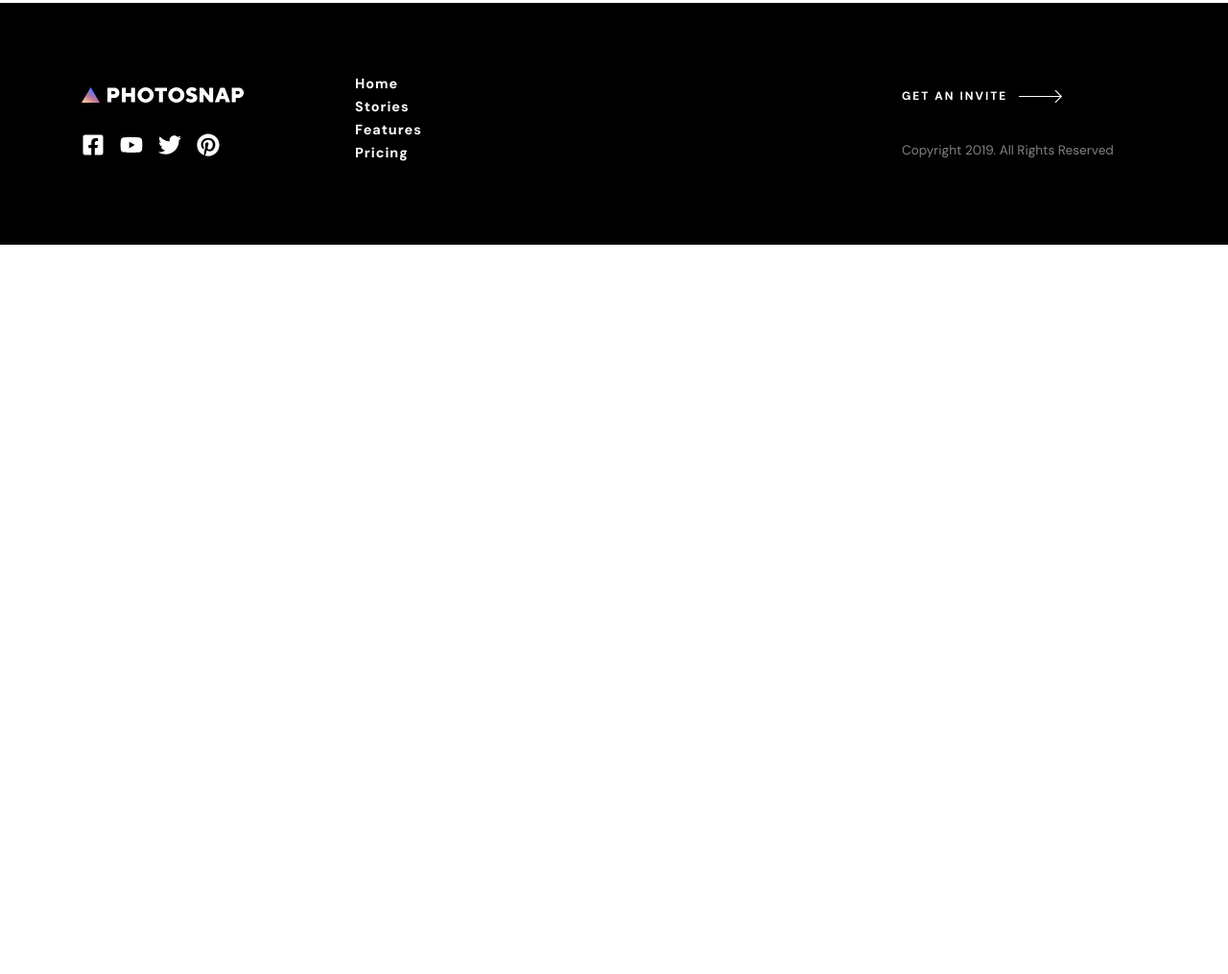
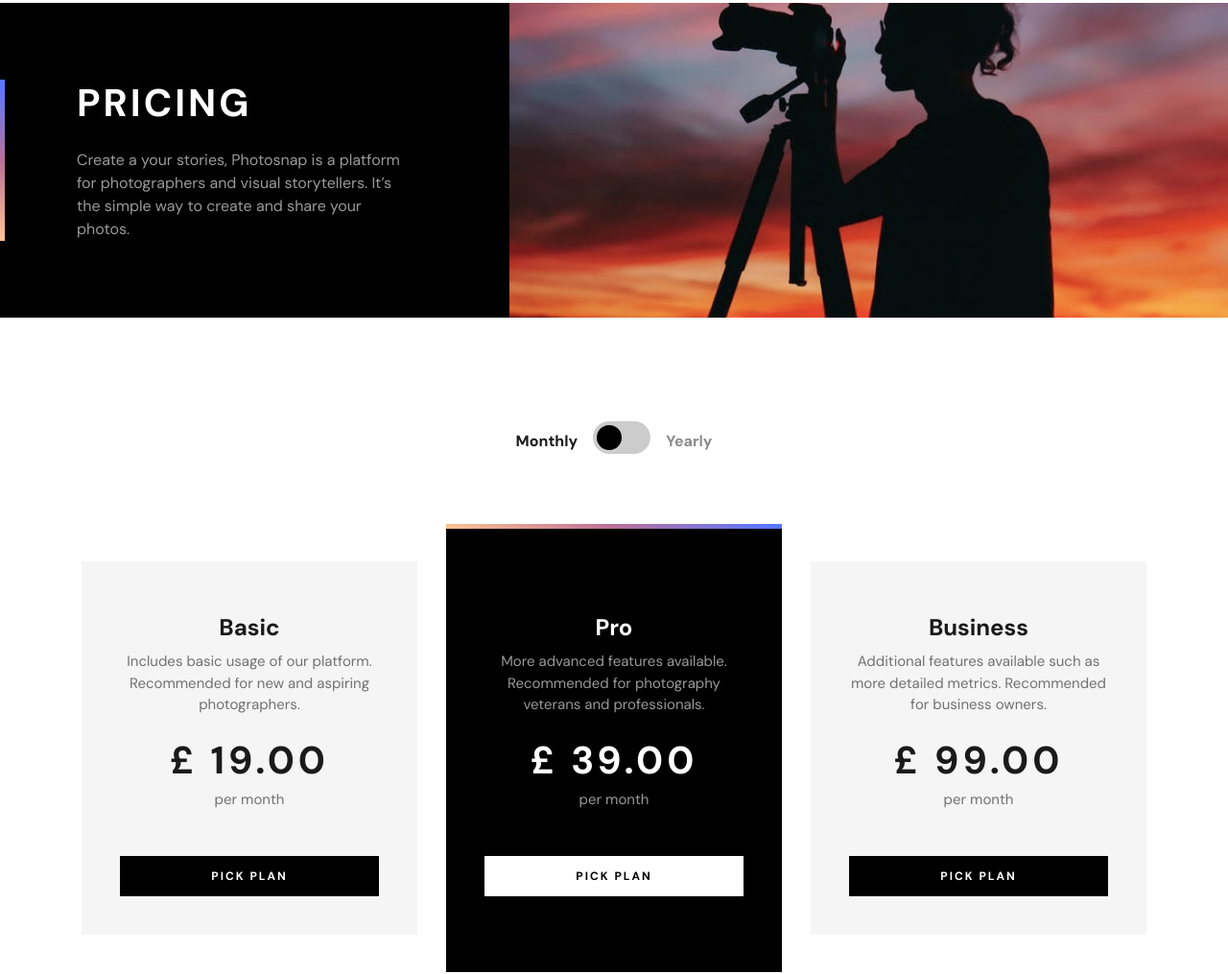
Before and after one commit to Matthew-Hodgetts/Photosnap-fem, a Gatsby site: page /pricing in a window 1280 px wide. Shown: the part 63-1078 px from the top of the page at 96% size. Before the commit the page ends 800 px from the top, so only its background shows below. Built offline with nearby package versions, Linux system fonts and the light colour scheme; Gatsby itself is replaced by a stand-in of ours.

Commit message:
Added pricing options compare component and hero to pricing page

```diff
--- /dev/null
+++ b/src/components/pricing/Plan/Plan.jsx
@@ -0,0 +1,39 @@
+import React from "react";
+
+import "./Plan.scss";
+
+const Plan = ({ title, text, monthly, yearly, black, showMonthly }) => {
+  let classes, btnClass;
+
+  if (black) {
+    classes = "plan--black";
+    btnClass = "btn--white";
+  } else {
+    btnClass = "btn--black";
+  }
+  return (
+    <div className="col-lg-4">
+      <div className={`plan ${classes}`}>
+        <div className="plan__inner">
+          <h2 className="plan__title">{title}</h2>
+          <p className="plan__text">{text}</p>
+          <div className="price__wrapper">
+            <span className="plan__price">
+              £ {showMonthly ? monthly : yearly}
+            </span>
+            <p className="plan__price-interval">
+              per {showMonthly ? "month" : "year"}
+            </p>
+          </div>
+          <div>
+            <button className={`btn btn--hover-grey d-block ${btnClass}`}>
+              Pick Plan
+            </button>
+          </div>
+        </div>
+      </div>
+    </div>
+  );
+};
+
+export default Plan;
--- /dev/null
+++ b/src/components/pricing/Plan/Plan.scss
@@ -0,0 +1,85 @@
+.plan {
+  margin-top: 2rem;
+  margin-bottom: 2rem;
+  position: relative;
+  background-color: #f5f5f5;
+  padding: 40px;
+  padding-top: 56px;
+  text-align: center;
+  @media (min-width: 768px) {
+    text-align: left;
+  }
+
+  @media (min-width: 992px) {
+    text-align: center;
+  }
+  &--black {
+    background-color: #000;
+    color: #fff;
+    &::before {
+      content: "";
+      display: block;
+      height: 120%;
+      width: 100%;
+      background: #000;
+      position: absolute;
+      top: -10%;
+      left: 0;
+      z-index: -10;
+    }
+    &::after {
+      content: "";
+      display: block;
+      height: 5px;
+      width: 100%;
+      position: absolute;
+      top: -10%;
+      left: 0;
+      background-image: linear-gradient(
+        27deg,
+        rgb(255, 197, 147) 0%,
+        rgb(188, 113, 152) 49%,
+        rgb(90, 119, 255) 95%
+      );
+    }
+  }
+}
+
+.plan__title {
+  font-size: 24px;
+  line-height: 25px;
+}
+
+.plan__text,
+.plan__price-interval {
+  opacity: 0.6;
+  font-size: 15px;
+}
+
+.plan__price {
+  font-size: 40px;
+  font-weight: 700;
+  letter-spacing: 4px;
+}
+
+.plan__inner {
+  @media (min-width: 768px) {
+    max-width: 270px;
+  }
+  @media (min-width: 992px) {
+    max-width: 100%;
+  }
+}
+
+.price__wrapper {
+  margin-bottom: 3rem;
+  @media (min-width: 768px) {
+    position: absolute;
+    top: 50%;
+    right: 40px;
+  }
+
+  @media (min-width: 992px) {
+    position: unset;
+  }
+}
--- /dev/null
+++ b/src/components/pricing/Plans/Plans.jsx
@@ -0,0 +1,67 @@
+import React, { useState } from "react";
+
+import "./Plans.scss";
+
+import Plan from "../Plan/Plan";
+
+const Plans = () => {
+  const [showMonthly, setShowMonthly] = useState(true);
+
+  let timeLabel;
+  if (showMonthly) {
+    timeLabel = "plans--monthly";
+  } else {
+    timeLabel = "plans--yearly";
+  }
+
+  return (
+    <section className={`plans py-6 ${timeLabel}`}>
+      <div className="container">
+        <div className="row pb-5">
+          <div className="col d-flex align-items-center justify-content-center">
+            <span className={`plans__time-label plans__time-label--monthly`}>
+              Monthly
+            </span>
+            <label className="switch">
+              <input
+                type="checkbox"
+                checked={!showMonthly}
+                onChange={() => setShowMonthly(!showMonthly)}
+              />
+              <span className="slider round"></span>
+            </label>
+            <span className={`plans__time-label  plans__time-label--yearly`}>
+              Yearly
+            </span>
+          </div>
+        </div>
+        <div className="row">
+          <Plan
+            title="Basic"
+            text="Includes basic usage of our platform. Recommended for new and aspiring photographers."
+            monthly="19.00"
+            yearly="190.00"
+            showMonthly={showMonthly}
+          />
+          <Plan
+            title="Pro"
+            text="More advanced features available. Recommended for photography veterans and professionals."
+            monthly="39.00"
+            yearly="390.00"
+            showMonthly={showMonthly}
+            black
+          />
+          <Plan
+            title="Business"
+            text="Additional features available such as more detailed metrics. Recommended for business owners."
+            monthly="99.00"
+            yearly="990.00"
+            showMonthly={showMonthly}
+          />
+        </div>
+      </div>
+    </section>
+  );
+};
+
+export default Plans;
--- /dev/null
+++ b/src/components/pricing/Plans/Plans.scss
@@ -0,0 +1,66 @@
+.switch {
+  position: relative;
+  display: inline-block;
+  width: 60px;
+  height: 34px;
+
+  input {
+    opacity: 0;
+    width: 0;
+    height: 0;
+  }
+}
+
+.slider {
+  position: absolute;
+  cursor: pointer;
+  top: 0;
+  left: 0;
+  right: 0;
+  bottom: 0;
+  background-color: #ccc;
+  transition: 0.4s;
+  border-radius: 34px;
+
+  &::before {
+    position: absolute;
+    content: "";
+    height: 26px;
+    width: 26px;
+    left: 4px;
+    bottom: 4px;
+    background-color: #000;
+    transition: 0.4s;
+    border-radius: 50%;
+  }
+}
+
+input:checked + .slider {
+  background-color: #000;
+}
+
+input:focus + .slider {
+  box-shadow: 0 0 1px #000;
+}
+
+input:checked + .slider:before {
+  transform: translateX(26px);
+  background: #fff;
+}
+.plans {
+  &--monthly {
+    .plans__time-label--yearly {
+      opacity: 0.5;
+    }
+  }
+
+  &--yearly {
+    .plans__time-label--monthly {
+      opacity: 0.5;
+    }
+  }
+}
+.plans__time-label {
+  font-weight: 700;
+  padding: 0 1rem;
+}
--- a/src/pages/pricing.jsx
+++ b/src/pages/pricing.jsx
@@ -3,10 +3,23 @@ import React from "react";
 import Layout from "@common/Layout/Layout";
 import SEO from "@common/Seo/Seo";
 
+import FeatureRow from "@common/FeatureRow/FeatureRow";
+import Cta from "@common/Cta/Cta";
+import Plans from "@components/pricing/Plans/Plans";
+import hero from "../images/pricing/hero.jpg";
+
 const PricingPage = () => {
   return (
     <Layout>
       <SEO title="Pricing" />
+      <FeatureRow
+        title="Pricing"
+        text="Create a your stories, Photosnap is a platform for photographers and visual storytellers. It’s the simple way to create and share your photos."
+        imgUrl={hero}
+        special
+      />
+      <Plans />
+      <Cta title="We're in beta. Get your invite today!" />
     </Layout>
   );
 };
--- a/src/styles/_buttons.scss
+++ b/src/styles/_buttons.scss
@@ -6,6 +6,10 @@
   font-weight: 700;
   letter-spacing: 2px;
   transition: all 0.3s ease;
+  border: none;
+  &.d-block {
+    width: 100%;
+  }
 
   &:hover {
     text-decoration: none;
@@ -16,6 +20,11 @@
     background-color: #000;
   }
 
+  &--white {
+    background-color: #fff;
+    color: #000;
+  }
+
   &--hover-grey {
     &:hover {
       background-color: #dfdfdf;
```
Also changed, not shown: src/images/pricing/hero.jpg (added).
